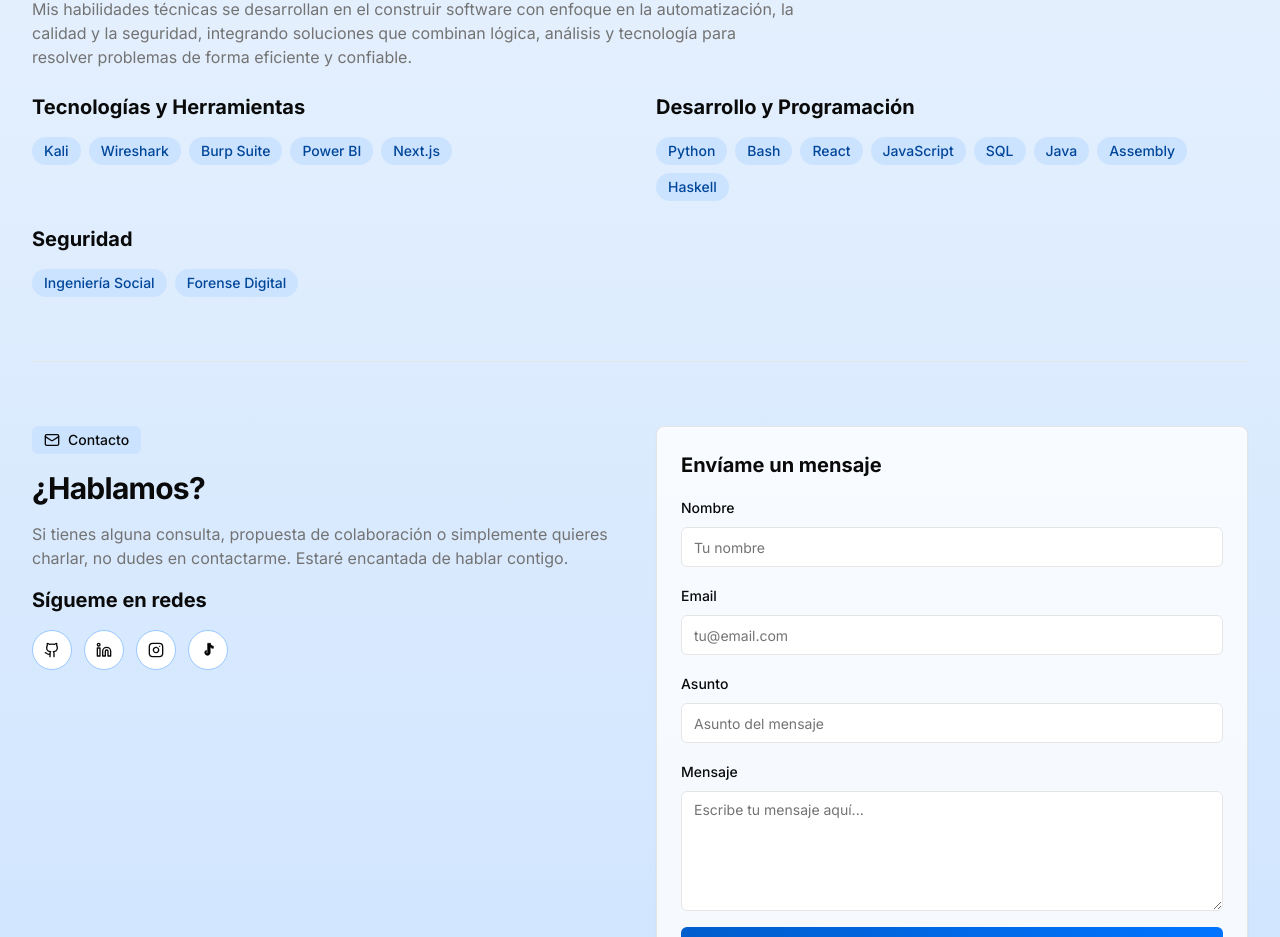
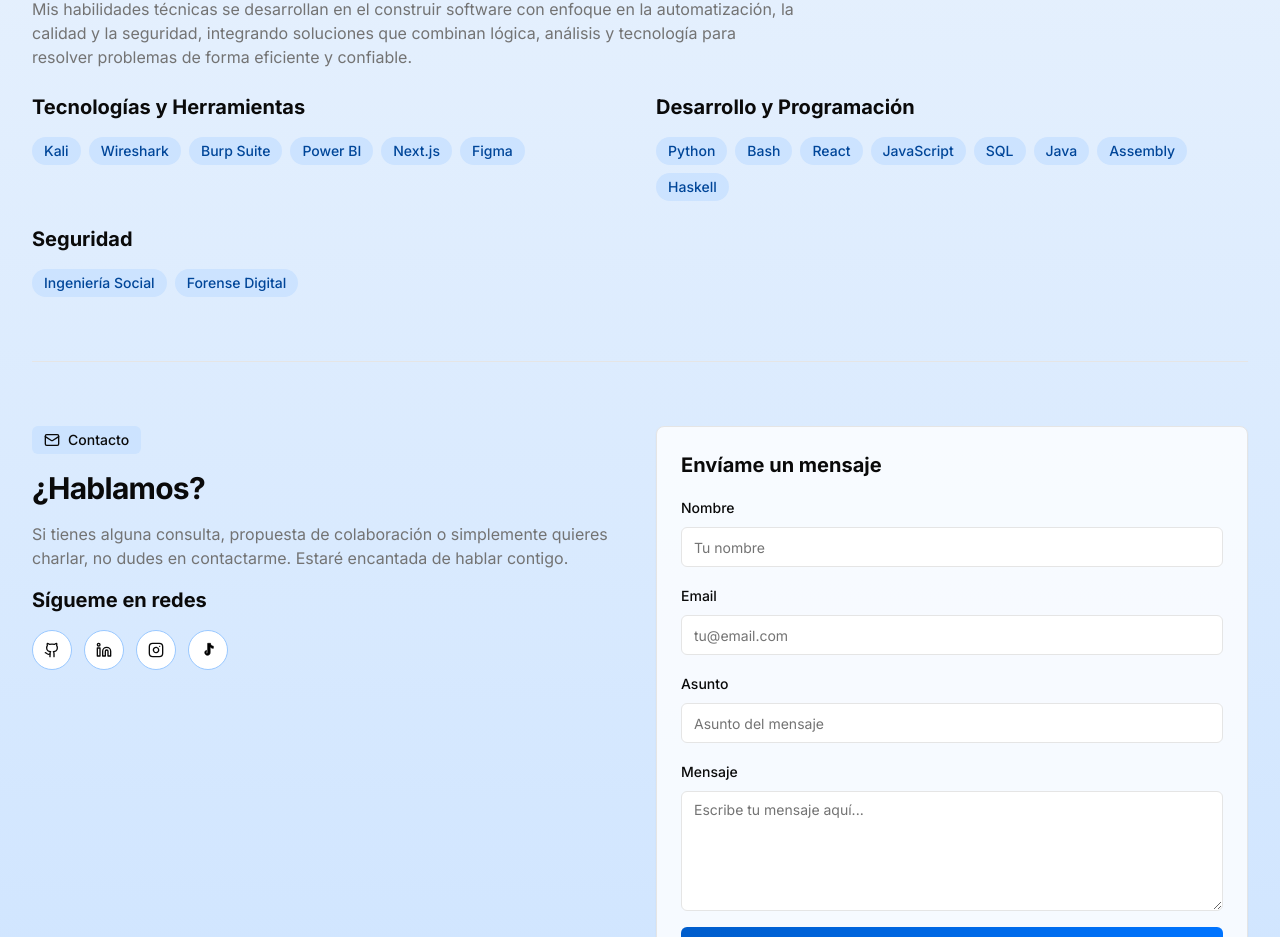
Before and after one commit to nnpqo/pagina-web-personal, a Next.js app: page / in a window 1280 px wide. Shown: the part 3213-4150 px from the top of the page. Built offline with nearby package versions, Linux system fonts and the light colour scheme.

Commit message:
aniadido de skill

```diff
--- a/app/page.tsx
+++ b/app/page.tsx
@@ -143,6 +143,7 @@ export default async function Home() {
                   <SkillBadge name="Burp Suite" />
                   <SkillBadge name="Power BI" />
                   <SkillBadge name="Next.js" />
+                  <SkillBadge name="Figma" />
                 </div>
               </div>
               <div className="space-y-4">
```
